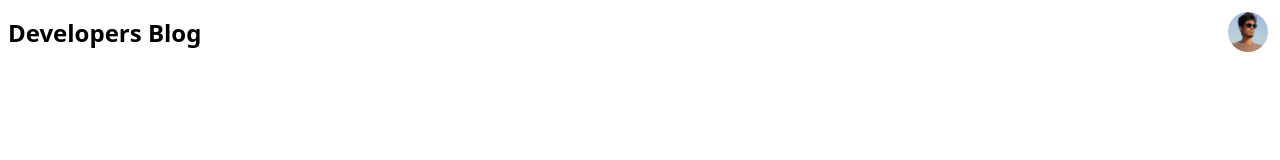
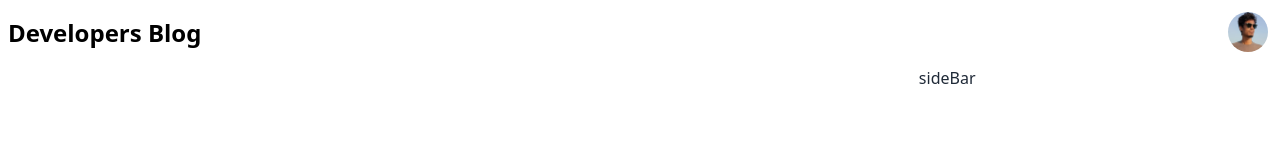
Before and after one commit to Shajib-Dv/developer-blog, a React (Vite) app: page / in a window 1280 px wide. Shown: the top 160 px of the page. Built offline with nearby package versions, Linux system fonts and the light colour scheme.

Commit message:
data fetch done

```diff
--- a/public/data.json
+++ b/public/data.json
@@ -1,5 +1,6 @@
 [
   {
+    "id": "1",
     "authorName": "Abul ali",
     "authorImg": "https://images.unsplash.com/photo-1633332755192-727a05c4013d?ixlib=rb-4.0.3&ixid=MnwxMjA3fDB8MHxzZWFyY2h8Mnx8dXNlcnN8ZW58MHx8MHx8&auto=format&fit=crop&w=500&q=60",
     "title": "Learn HTML CSS Effectively",
@@ -9,6 +10,7 @@
     "banner": "https://images.unsplash.com/photo-1583339793403-3d9b001b6008?ixlib=rb-4.0.3&ixid=MnwxMjA3fDB8MHxzZWFyY2h8MXx8aHRtbCUyRmNzc3xlbnwwfHwwfHw%3D&auto=format&fit=crop&w=500&q=60"
   },
   {
+    "id": "2",
     "authorName": "Baker vai",
     "authorImg": "https://images.unsplash.com/photo-1570295999919-56ceb5ecca61?ixlib=rb-4.0.3&ixid=MnwxMjA3fDB8MHxzZWFyY2h8M3x8dXNlcnN8ZW58MHx8MHx8&auto=format&fit=crop&w=500&q=60",
     "title": "Learn JavaScript Seriously",
@@ -18,6 +20,7 @@
     "banner": "https://images.unsplash.com/photo-1587620962725-abab7fe55159?ixlib=rb-4.0.3&ixid=MnwxMjA3fDB8MHxzZWFyY2h8MTJ8fGphdmFzY3JpcHR8ZW58MHx8MHx8&auto=format&fit=crop&w=500&q=60"
   },
   {
+    "id": "3",
     "authorName": "Jamil Poul",
     "authorImg": "https://images.unsplash.com/photo-1494790108377-be9c29b29330?ixlib=rb-4.0.3&ixid=MnwxMjA3fDB8MHxzZWFyY2h8NHx8dXNlcnN8ZW58MHx8MHx8&auto=format&fit=crop&w=500&q=60",
     "title": "Learn React JS Superb way",
@@ -27,6 +30,7 @@
     "banner": "https://images.unsplash.com/photo-1566837945700-30057527ade0?ixlib=rb-4.0.3&ixid=MnwxMjA3fDB8MHxzZWFyY2h8Nnx8cmVhY3QlMjBqc3xlbnwwfHwwfHw%3D&auto=format&fit=crop&w=500&q=60"
   },
   {
+    "id": "4",
     "authorName": "Mozid Master",
     "authorImg": "https://images.unsplash.com/photo-1494790108377-be9c29b29330?ixlib=rb-4.0.3&ixid=MnwxMjA3fDB8MHxzZWFyY2h8NHx8dXNlcnN8ZW58MHx8MHx8&auto=format&fit=crop&w=500&q=60",
     "title": "Manage your time for tomorrow",
--- a/src/App.jsx
+++ b/src/App.jsx
@@ -1,12 +1,14 @@
 /** @format */
 
 import "./App.css";
+import Blogs from "./components/Blogs/Blogs";
 import Header from "./components/Header/Header";
 
 function App() {
   return (
     <div className="container mx-auto">
       <Header />
+      <Blogs />
     </div>
   );
 }
--- /dev/null
+++ b/src/components/Blogs/Blogs.jsx
@@ -0,0 +1,27 @@
+/** @format */
+
+import React, { useEffect, useState } from "react";
+import SingleBlog from "../SingleBlog/SingleBlog";
+
+const Blogs = () => {
+  const [blogs, setBlogs] = useState([]);
+
+  useEffect(() => {
+    fetch("data.json")
+      .then((res) => res.json())
+      .then((data) => setBlogs(data));
+  }, []);
+  //   console.log(blogs);
+  return (
+    <div className="md:flex gap-4">
+      <div className="w-full">
+        {blogs.map((blog) => (
+          <SingleBlog key={blog.id} blog={blog} />
+        ))}
+      </div>
+      <div className="w-2/5">sideBar</div>
+    </div>
+  );
+};
+
+export default Blogs;
--- /dev/null
+++ b/src/components/SingleBlog/SingleBlog.jsx
@@ -0,0 +1,11 @@
+/** @format */
+
+import React from "react";
+
+const SingleBlog = (props) => {
+  const { authorName, authorImg, title, date, time, tags, banner } = props.blog;
+  //   console.log(authorName);
+  return <div></div>;
+};
+
+export default SingleBlog;
```
